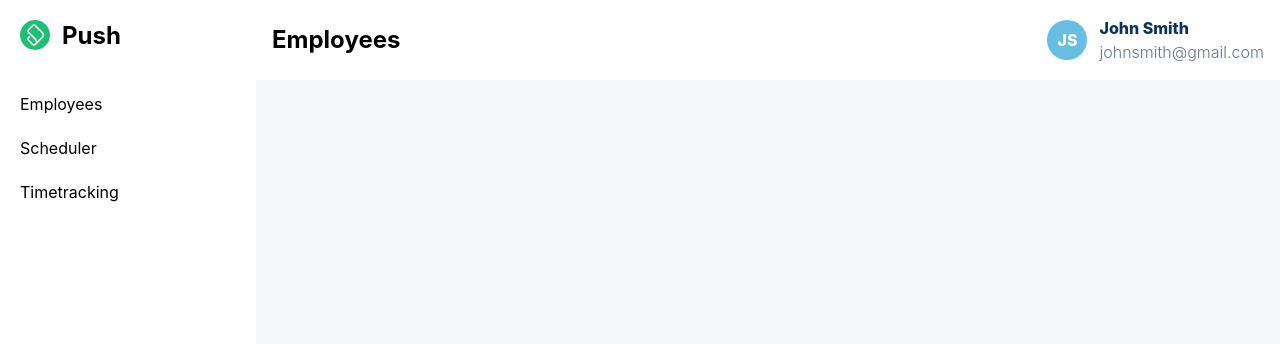
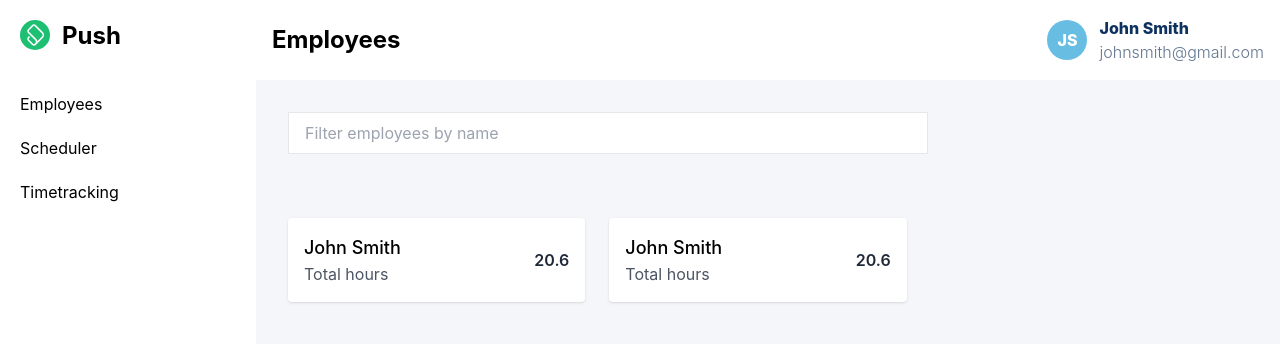
Before and after one commit to sandeepsuri/push_frontend_test, a React (Create React App) app in the folder push_frontend/: page / in a window 1280 px wide. Shown: the top 344 px of the page. Built offline with nearby package versions, Linux system fonts and the light colour scheme.

Commit message:
wip: search bar and static cards created

```diff
--- a/push_frontend/src/App.js
+++ b/push_frontend/src/App.js
@@ -28,8 +28,11 @@ function App() {
           </ul>
         </div>
       </div>
-      {/* Header */}
+
+
       <div className='flex-1 flex-col'>
+
+        {/* Header */}
         <div className="flex justify-between items-center bg-white p-4 ">
           <h2 className="text-2xl font-bold">Employees</h2>
           <div className="flex items-center space-x-3">
@@ -42,7 +45,38 @@ function App() {
             </div>
           </div>
         </div>
+
+        {/* Dashboard */}
+        <div className='w-full'>
+          <div className='flex p-8'>
+            <input className="w-2/3 px-4 py-2 border" placeholder="Filter employees by name" type="search" />
+          </div>
+        </div>
+
+        <div className="w-2/3 p-8 grid grid-cols-1 md:grid-cols-2 lg:grid-cols-2 gap-6">
+
+          <div className="bg-white rounded shadow p-4 flex justify-between items-center">
+            <div>
+              <div className="font-medium text-lg">John Smith</div>
+              <div className="text-gray-600">Total hours</div>
+            </div>
+            <div className="text-gray-800 font-semibold">20.6</div>
+          </div>
+
+          <div className="bg-white rounded shadow p-4 flex justify-between items-center">
+            <div>
+              <div className="font-medium text-lg">John Smith</div>
+              <div className="text-gray-600">Total hours</div>
+            </div>
+            <div className="text-gray-800 font-semibold">20.6</div>
+          </div>
+
+        </div>
+
       </div>
+
+
+
       {/* End */}
     </div>
   )
```
